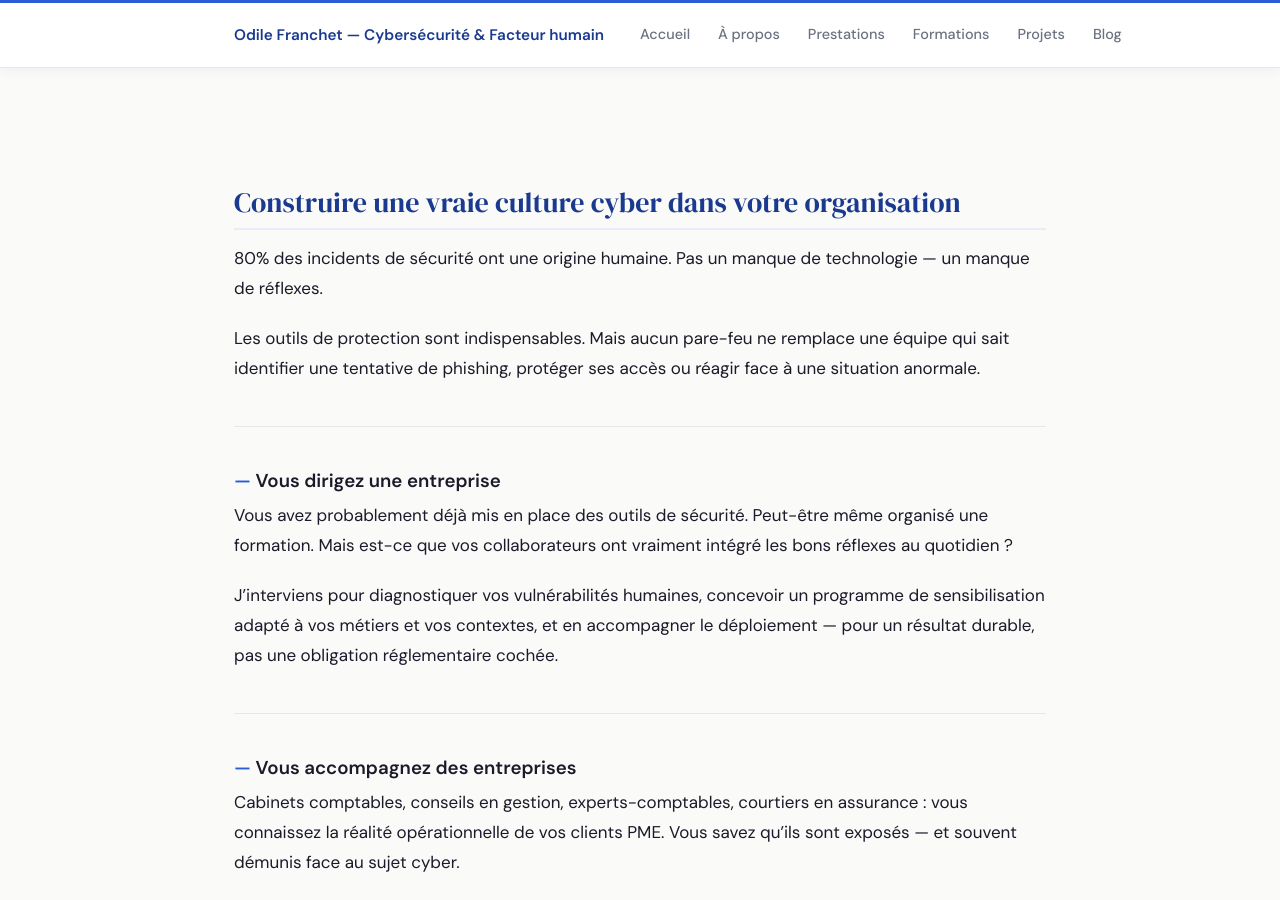
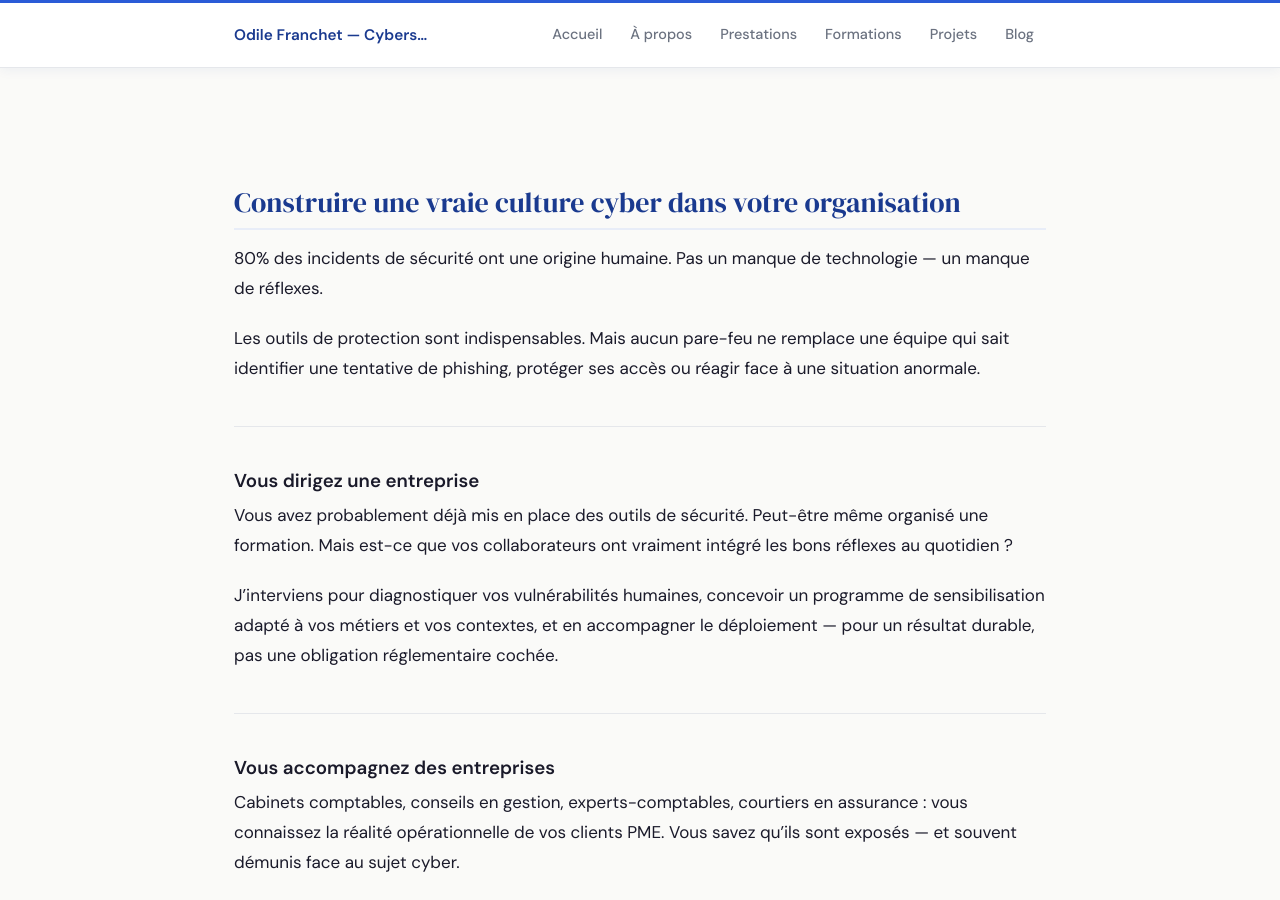
Before and after one commit to ofranchet73/ofranchet73.github.io, a Jekyll site: the page built from index.md, in a window 1280 px wide and 900 px high. Built offline with Jekyll 4.4.1, drawn with Linux system fonts in a browser that asks for light colours.

Commit message:
Update style.css

```diff
--- a/assets/css/style.css
+++ b/assets/css/style.css
@@ -45,6 +45,10 @@ h1 { font-size: 2.2em; color: var(--blue); margin-top: 0; }
 h2 { font-size: 1.65em; color: var(--blue); padding-bottom: 0.3em; border-bottom: 2px solid var(--blue-light); margin-top: 2.5em; }
 h3 { font-size: 1.1em; font-family: 'DM Sans', sans-serif; font-weight: 600; margin-top: 2em; }
 h3::before { content: '— '; color: var(--accent); }
+
+/* Pas de tiret sur l'accueil */
+.home-body h3::before,
+.page-body h3.no-dash::before { content: none; }
 
 p { margin-bottom: 1.2em; }
 p:last-child { margin-bottom: 0; }
@@ -101,6 +105,9 @@ img { max-width: 100%; height: auto; }
   white-space: nowrap;
   flex-shrink: 0;
   text-decoration: none;
+  max-width: 200px;
+  overflow: hidden;
+  text-overflow: ellipsis;
 }
 
 .site-title:hover { color: var(--accent); text-decoration: none; }
```
